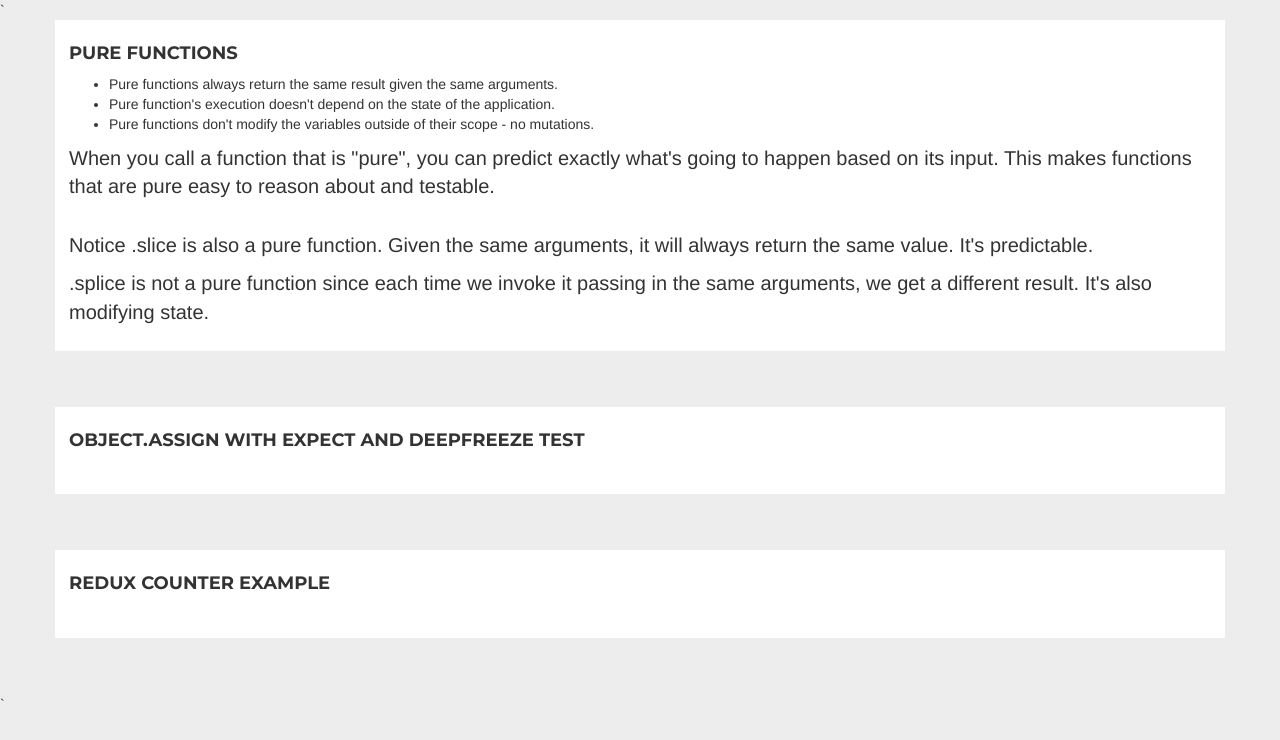
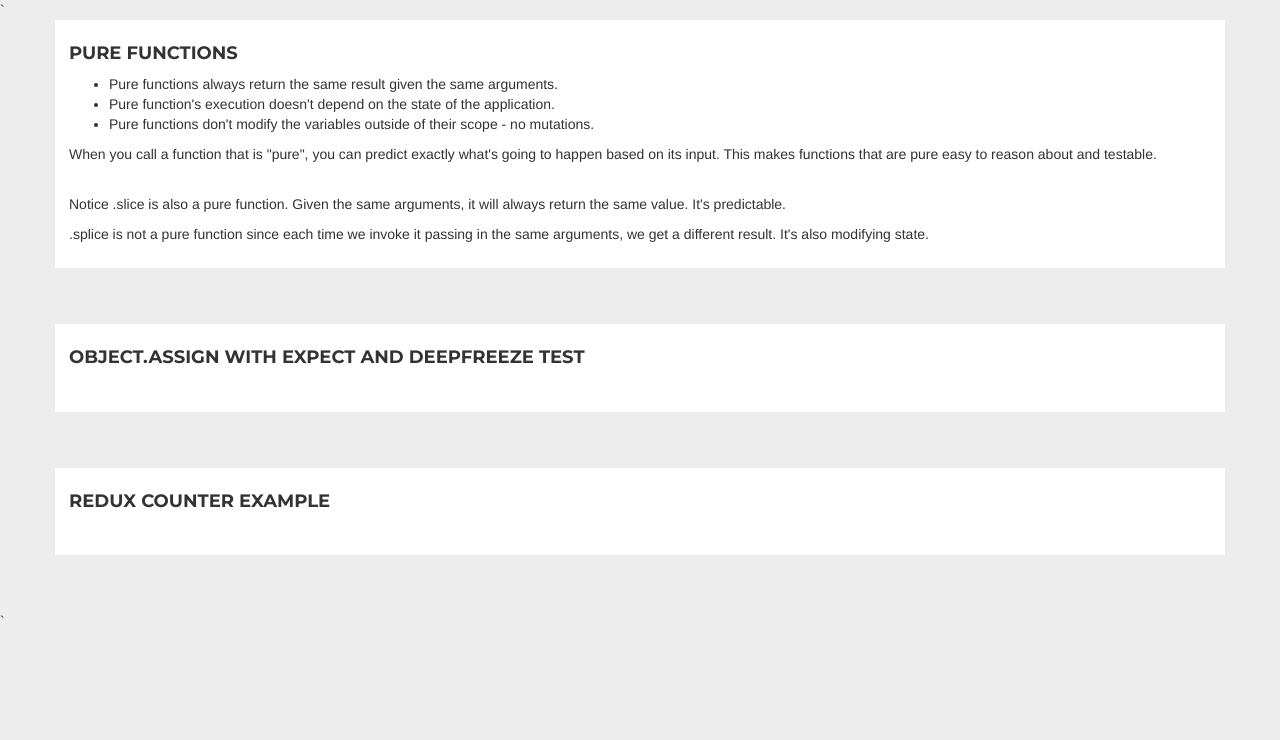
Before and after one commit to daraclare/JSTuts, a website: page public/dara/dara.html in a window 1280 px wide. Drawn offline with nearby package versions, Linux system fonts and the light colour scheme; a script that the page names is missing.

Commit message:
removed styling of p tags

```diff
--- a/public/css/style.css
+++ b/public/css/style.css
@@ -9,9 +9,6 @@
   padding-top: 5%;
 }
 
-p {
-  font-size: 20px;
-}
 p.small {
   font-size: 16px;
 }
--- a/public/dara/dara.html
+++ b/public/dara/dara.html
@@ -30,7 +30,7 @@
 
       <p>When you call a function that is "pure", you can predict exactly what's going to happen based on its input. This makes functions that are pure easy to reason about and testable.</p>
 
-      <a class="jsbin-embed" href="http://jsbin.com/banere/embed?html,js,console">Pure Functions on jsbin.com</a><script src="http://static.jsbin.com/js/embed.min.js?3.40.3"></script>
+      <a class="jsbin-embed" href="http://jsbin.com/banere/embed?js,console">JS Bin on jsbin.com</a><script src="http://static.jsbin.com/js/embed.min.js?3.40.3"></script>
 
       <p>Notice .slice is also a pure function. Given the same arguments, it will always return the same value. It's predictable.</p>
       <p>.splice is not a pure function since each time we invoke it passing in the same arguments, we get a different result. It's also modifying state.</p>
```
